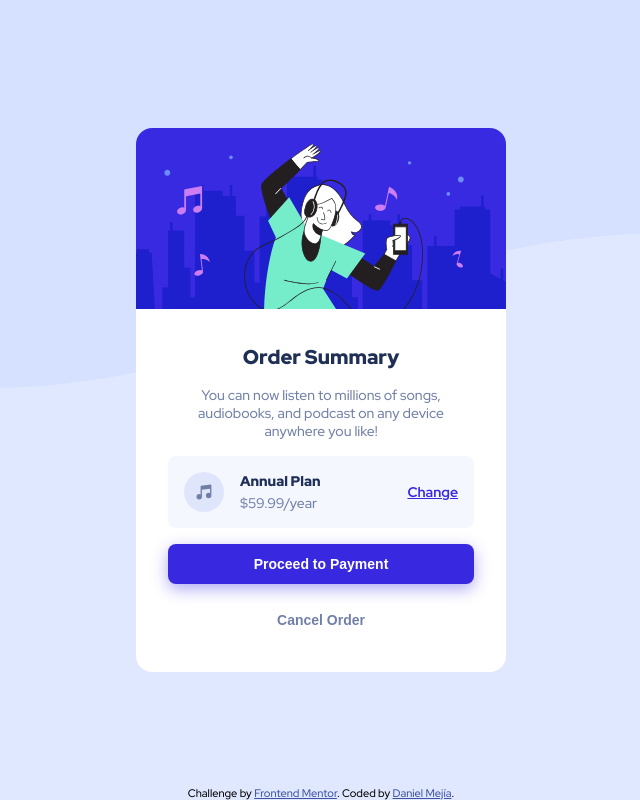
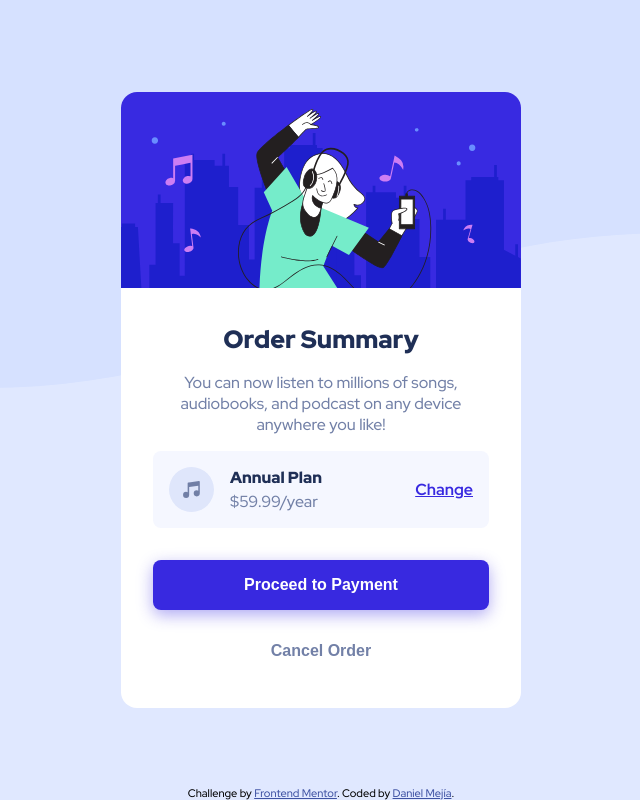
Before and after one commit to DanielMejiaB/frontendmentor-3, a plain HTML site: page index.html in a window 1280 px wide. Shown: the whole page, without its empty margins (319-959 px from the left). Drawn offline with Linux system fonts and the light colour scheme.

Commit message:
fixed sizes

```diff
--- a/style.css
+++ b/style.css
@@ -46,7 +46,7 @@ body {
 .card {
     border-radius: 1.6rem;
     background-color: #FFF;
-    max-width: 37rem;
+    max-width: 40rem;
 }
 
 .card__image {
@@ -68,13 +68,13 @@ body {
 .title {
     font-weight: 900;
     color: hsl(223, 47%, 23%);
-    font-size: 2rem;
+    font-size: 2.5rem;
 
 }
 
 .description {
     text-align: center;
-    font-size: 1.4rem;
+    font-size: 1.6rem;
     margin-top: 1.6rem;
     color: hsl(224, 23%, 55%);
 }
@@ -95,7 +95,7 @@ body {
 }
 
 .music__icon {
-    height: 4rem;
+    height: 4.5rem;
     display: inline-block;
 }
 
@@ -112,33 +112,34 @@ body {
 }
 
 .prices>h2 {
-    font-size: 1.4rem;
+    font-size: 1.6rem;
     font-weight: 900;
     color: hsl(223, 47%, 23%);
 }
 
 .prices>p {
-    font-size: 1.4rem;
+    font-size: 1.6rem;
     color: hsl(224, 23%, 55%);
 }
 
 .link {
     color: hsl(245, 75%, 52%);
     font-weight: 700;
-    font-size: 1.4rem;
+    font-size: 1.6rem;
 }
 
 .btn {
     margin-top: 1.6rem;
     width: 100%;
     border: 0;
-    padding: 1.2rem;
+    padding: 1.6rem;
     border-radius: .8rem;
     cursor: pointer;
-    font-size: 1.4rem;
+    font-size: 1.6rem;
 }
 
 .btn--primary {
+    margin-top: 3.2rem;
     background-color: hsl(245, 75%, 52%);
     color: #FFF;
     font-weight: 700;
```
